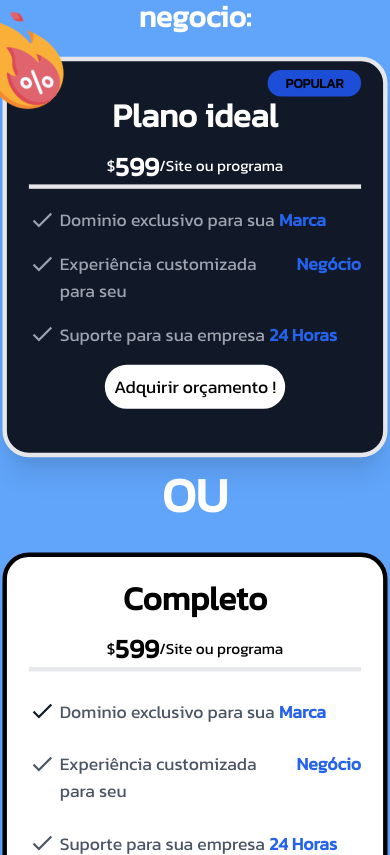
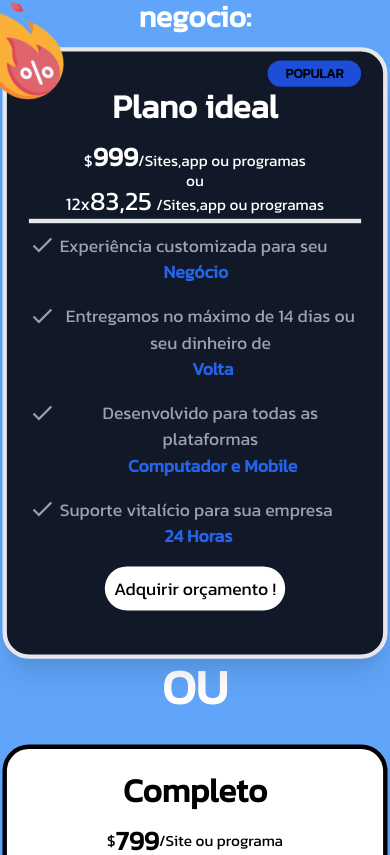
Before and after one commit to emanoel3578/portfolio-website, a Vue app: page / in a window 390 px wide. Shown: the part 2789-3644 px from the top of the page. Built offline with nearby package versions, Linux system fonts and the light colour scheme.

Commit message:
mudancas feitas no plano, adicionado valores finais e no plano ideal finalizado texto e mobile css

```diff
--- a/src/components/Planos.vue
+++ b/src/components/Planos.vue
@@ -19,27 +19,50 @@
                 </div>
 
                 <a class="font-bold font-kanit text-3xl text-white text-center pb-3">Plano ideal</a>
-                <div class="flex border-b-4 border-grey-200 items-center justify-center text-white">
-                    <a class="text-sm">$</a>
-                    <a class="text-2xl font-bold">599</a>
-                    <a class="text-sm">/Site ou programa</a>
+                <div class="flex flex-col border-b-4 border-grey-200 items-center justify-center text-white">
+                    <div class="-mb-2">
+                        <a class="text-sm">$</a>
+                        <a class="text-2xl font-bold ">999</a>
+                        <a class="text-sm">/Sites,app ou programas</a>
+                    </div>
+                    <div class="-mb-2">
+                        <a class="text-sm">ou</a>
+                    </div>
+                    <div>
+                        <a class="">12x</a>
+                        <a class="text-2xl pr-1">83,25</a>
+                        <a class="text-sm">/Sites,app ou programas</a>
+                    </div>
                 </div>
 
                 <div class="flex flex-col">
-                    <div class="flex my-4">
+                    <div class="flex mb-4 pt-2">
                         <span class="material-icons text-gray-400 pr-1">done</span>
-                        <p class="text-gray-400 ">Dominio exclusivo para sua </p>
-                        <p class="text-blue-600 font-semibold pl-1">Marca</p>
+                        <div class="flex flex-col md:flex md:flex-row text-center">
+                            <p class="text-gray-400">Experiência customizada para seu</p>
+                            <p class="text-blue-600 font-semibold pl-1">Negócio</p>
+                        </div>
                     </div>
                     <div class="flex mb-4">
                         <span class="material-icons text-gray-400 pr-1">done</span>
-                        <p class="text-gray-400">Experiência customizada para seu</p>
-                        <p class="text-blue-600 font-semibold pl-1">Negócio</p>
+                        <div class="flex flex-col md:flex md:flex-row text-center">
+                            <p class="text-gray-400">Entregamos no máximo de 14 dias ou seu dinheiro de</p>
+                            <p class="text-blue-600 font-semibold pl-1">Volta</p>
+                        </div>
                     </div>
                     <div class="flex mb-4">
                         <span class="material-icons text-gray-400 pr-1">done</span>
-                        <p class="text-gray-400">Suporte para sua empresa</p>
-                        <p class="text-blue-600 font-semibold pl-1">24 Horas</p>
+                        <div class="flex flex-col md:flex md:flex-row text-center">
+                            <p class="text-gray-400">Desenvolvido para todas as plataformas</p>
+                            <p class="text-blue-600 font-semibold pl-1">Computador e Mobile</p>
+                        </div>
+                    </div>
+                    <div class="flex mb-4">
+                        <span class="material-icons text-gray-400 pr-1">done</span>
+                        <div class="flex flex-col md:flex md:flex-row text-center">
+                            <p class="text-gray-400">Suporte vitalício para sua empresa</p>
+                            <p class="text-blue-600 font-semibold pl-1">24 Horas</p>
+                        </div>
                     </div>
 
                     <div class="flex justify-center">
@@ -61,7 +84,7 @@
                 <a class="font-semibold font-kanit text-3xl text-black text-center pb-3 pt-5">Completo</a>
                 <div class="flex border-b-4 border-grey-200 items-center justify-center text-black">
                     <a class="text-sm">$</a>
-                    <a class="text-2xl font-bold">599</a>
+                    <a class="text-2xl font-bold">799</a>
                     <a class="text-sm font-kanit">/Site ou programa</a>
                 </div>
 
```
